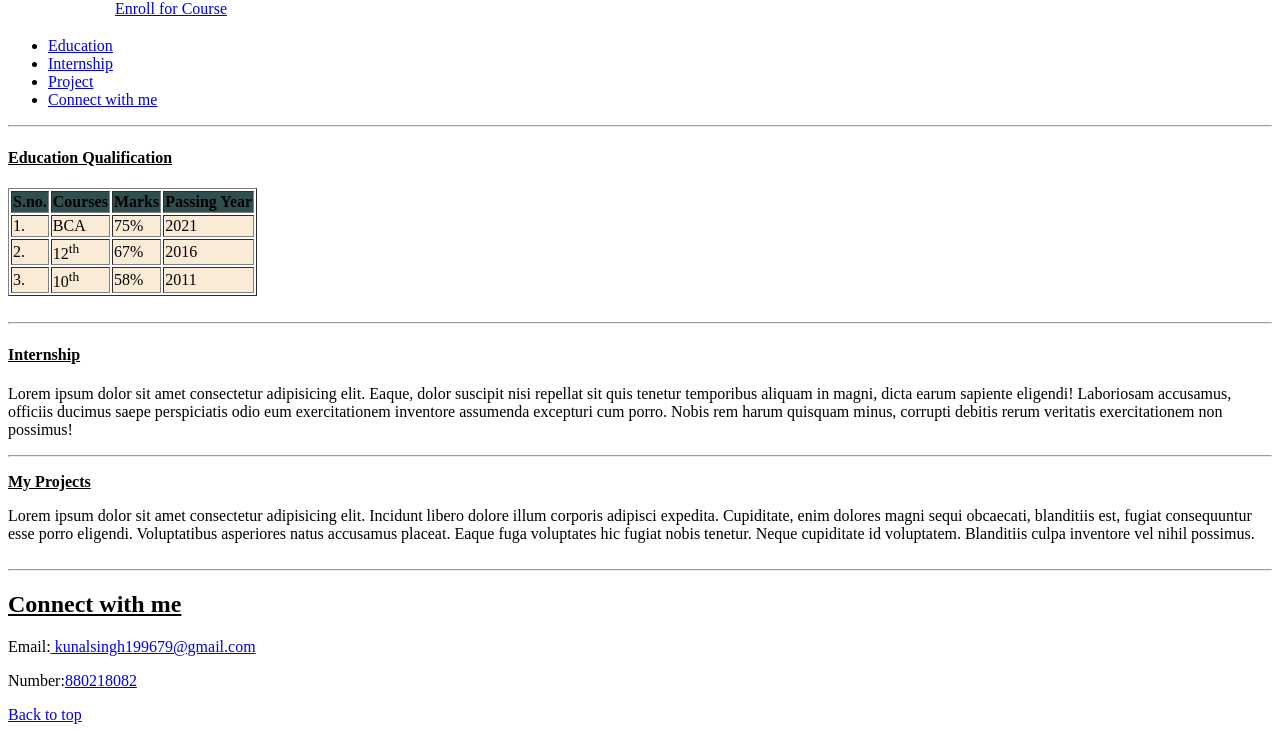
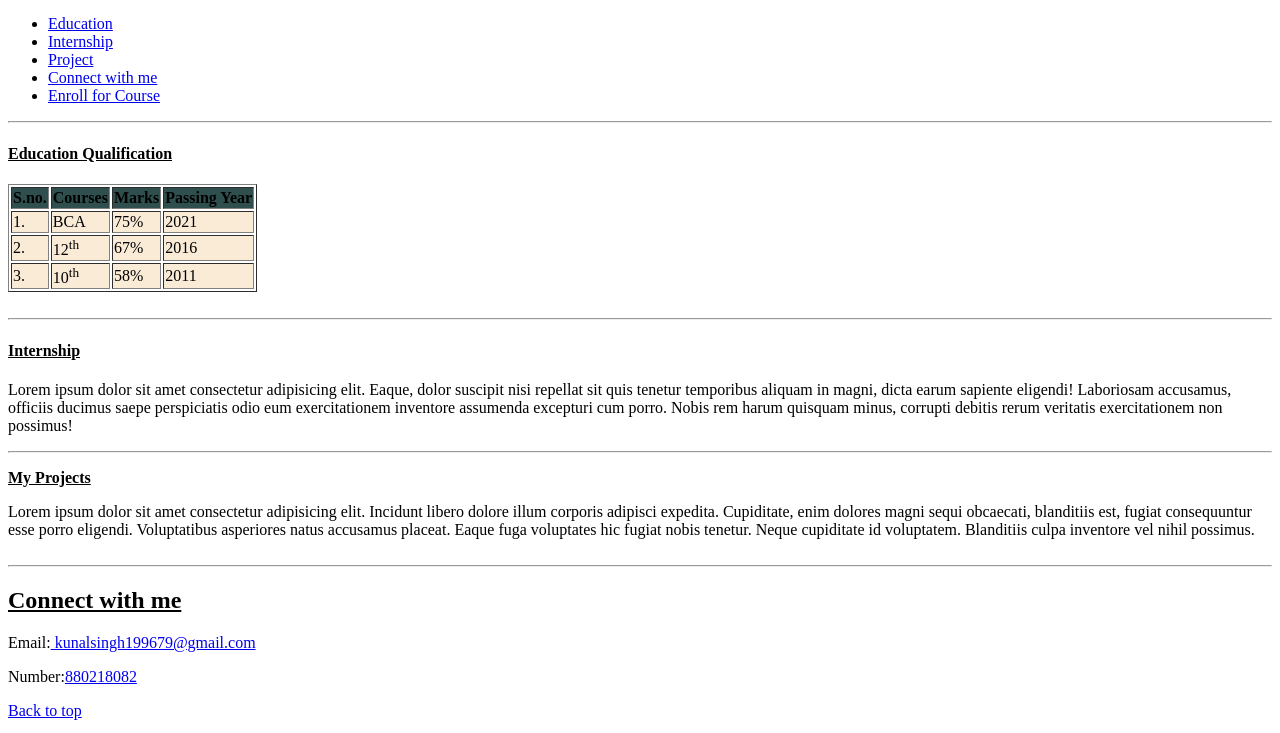
Before and after one commit to Kunnu2202/Resume, a plain HTML site: page index.html in a window 1280 px wide. Shown: the part 152-885 px from the top of the page. Drawn offline with Linux system fonts and the light colour scheme.

Commit message:
Update index.html

```diff
--- a/index.html
+++ b/index.html
@@ -6,21 +6,18 @@
     <meta http-equiv="X-UA-Compatible" content="IE=edge">
     <meta name="viewport" content="width=device-width, initial-scale=1.0">
     <title>My_Resume</title>
+    <link rel="stylesheet" href="/Learn_css/1.cssElements.css">
 </head>
 
 <body>
     <header>
         <table>
             <tr>
-                <td><img src="My Photo.jpg"width="100px" alt="My Photo"></td>
+                <td><img src="My Photo.jpg" width="100px" alt="My Photo"></td>
 
                 <td>
                     <p><b>Hi my name is Kunal. I am a Sowtware developer by proffision.</b></p>
                 </td>
-            </tr>
-            <tr>
-                <td></td>
-                <td><a target="_blank" href="Registrantion form.html">Enroll for Course</a></td>
             </tr>
         </table>
 
@@ -30,6 +27,7 @@
                 <li><a href="#Internship">Internship</a></li>
                 <li><a href="#Projects">Project</a></li>
                 <li><a href="#Contact Us">Connect with me</a></li>
+                <li><a target="_blank" href="Registrantion form.html">Enroll for Course</a></li>
             </ul>
         </nav>
     </header>
```
